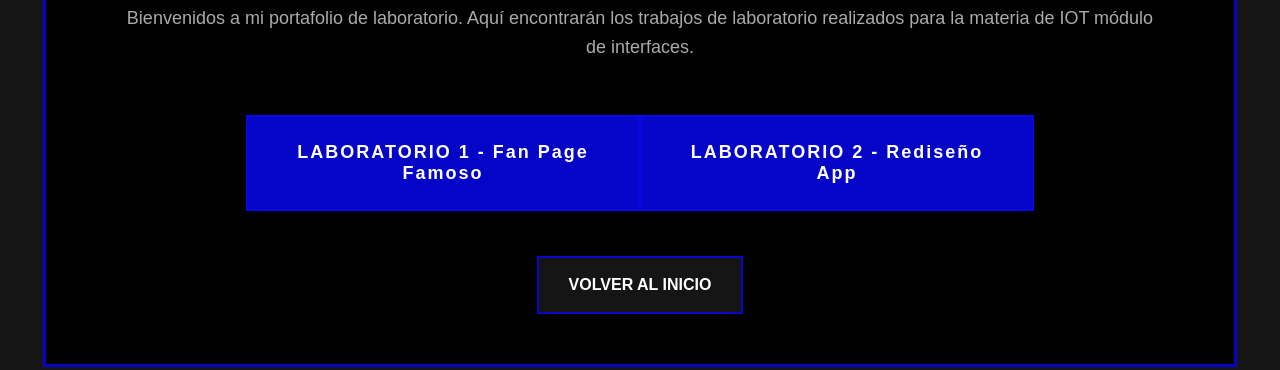
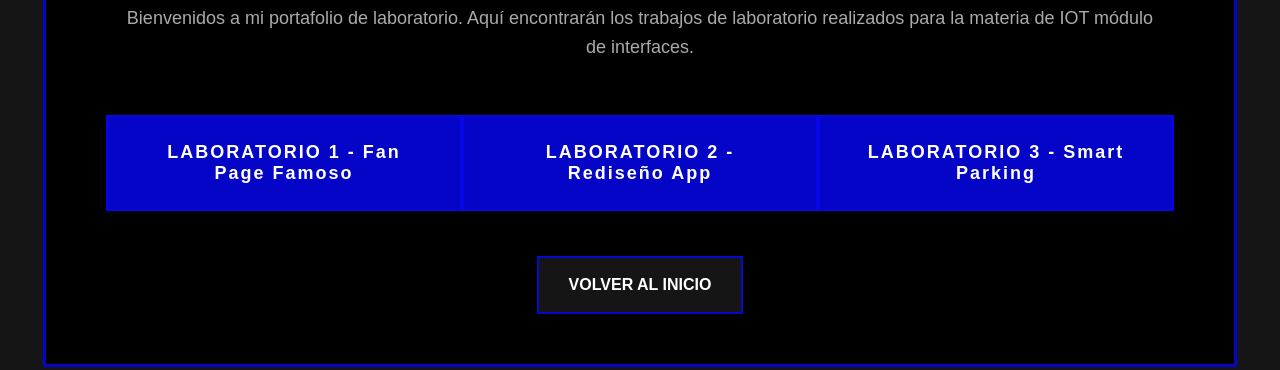
Before and after one commit to a01714471-ctrl/IOT-Web, a plain HTML site: page laboratorios.html in a window 1280 px wide. Shown: the part 430-800 px from the top of the page. Drawn offline with Linux system fonts and the light colour scheme.

Commit message:
Add files via upload

```diff
--- a/laboratorios.html
+++ b/laboratorios.html
@@ -29,6 +29,8 @@
         <div id="lista-laboratorios">
             <a href="Lab1/Butler.html">LABORATORIO 1 - Fan Page Famoso</a>
             <a href="Lab2/Tarea 2.pdf">LABORATORIO 2 - Rediseño App</a>
+            <a href="Lab3/index.html">LABORATORIO 3 - Smart Parking</a>
+
         </div>
 
         <div id="regreso">
```
